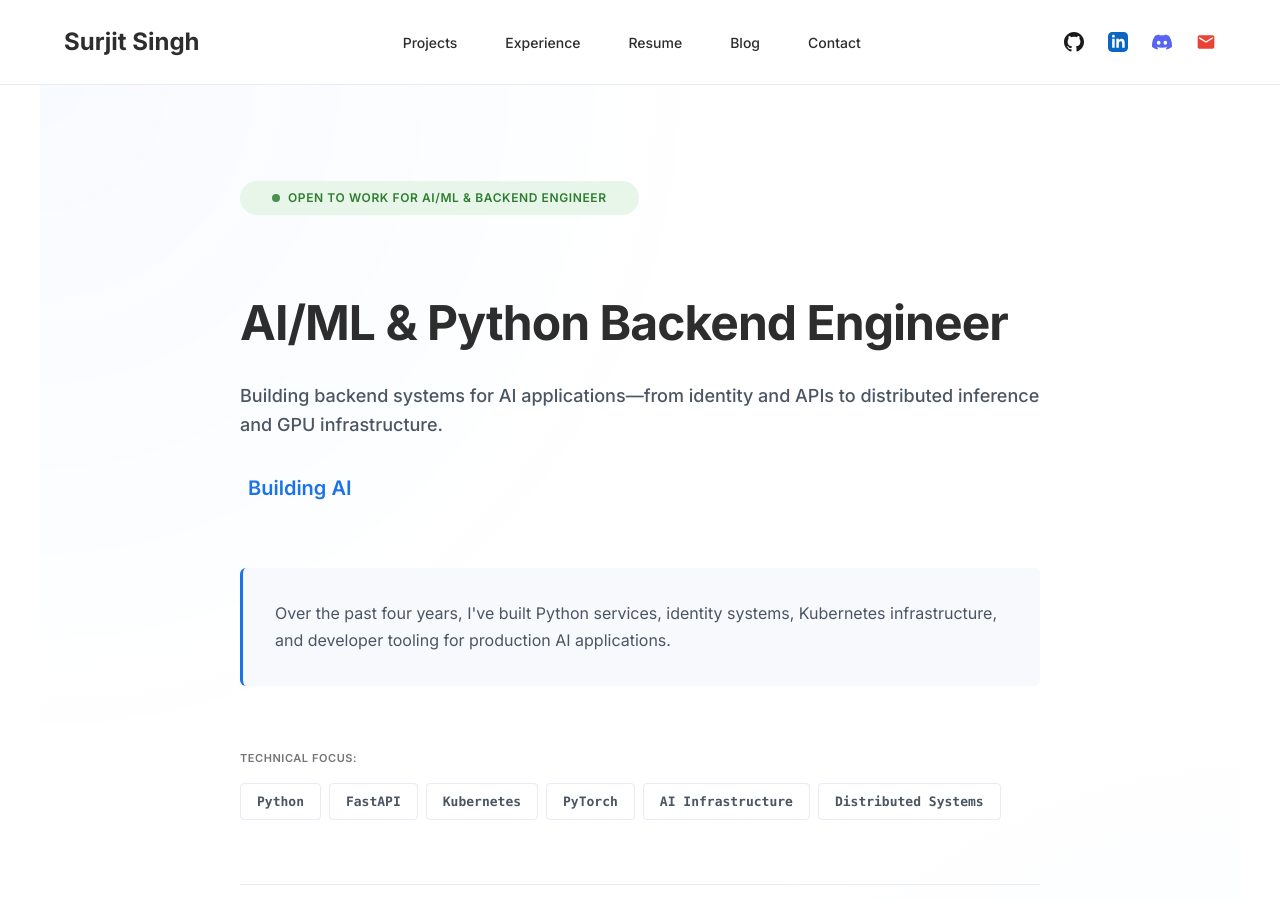
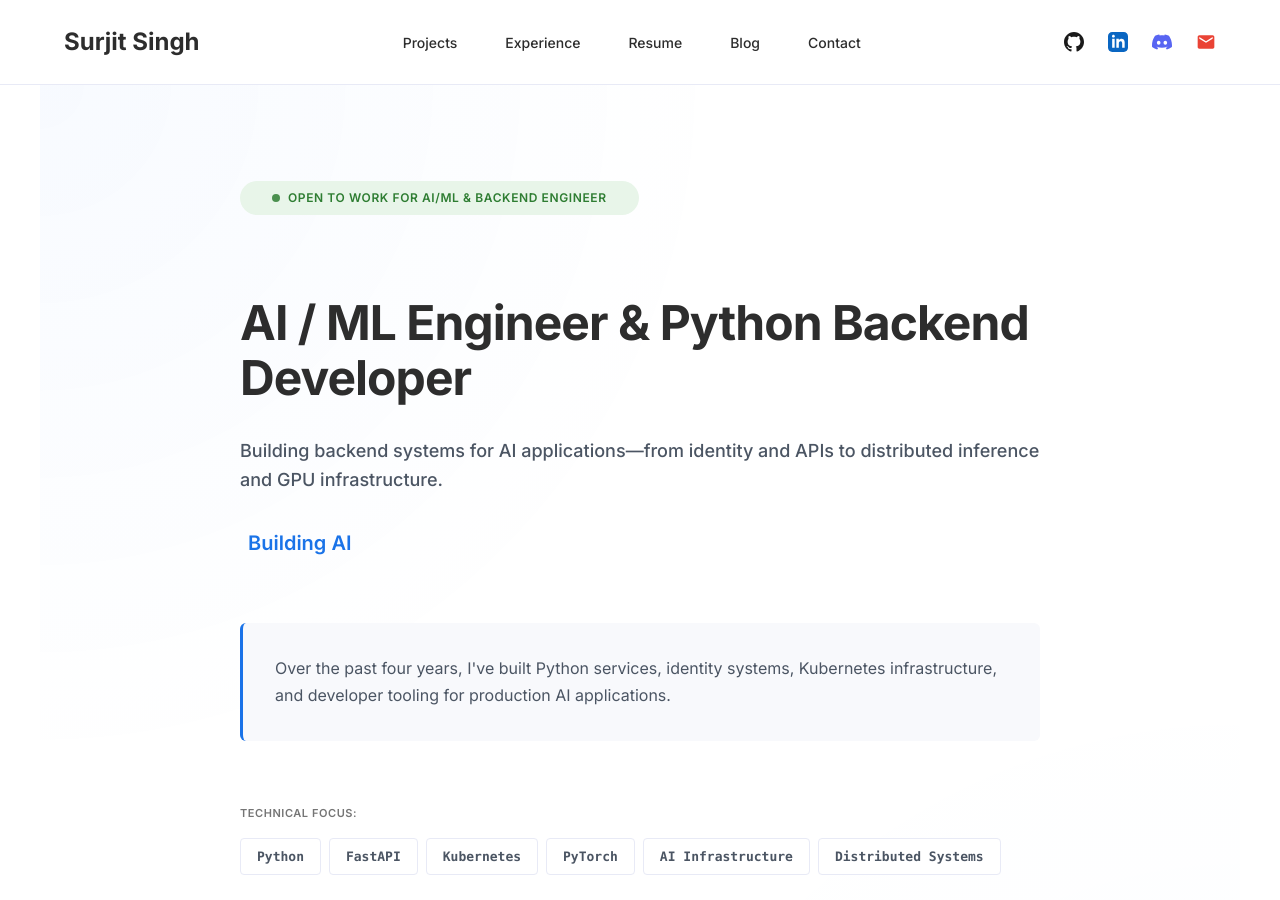
Before and after one commit to surjit7/surjit7.github.io, a Jekyll site: the page built from index.md, in a window 1280 px wide and 900 px high. Built offline with Jekyll 4.4.1, drawn with Linux system fonts in a browser that asks for light colours.

Commit message:
Seo-config

```diff
--- a/_config.yml
+++ b/_config.yml
@@ -1,5 +1,5 @@
-title: "Surjit Singh | AI/ML & Python Backend Engineer"
-description: "Surjit Singh - AI/ML & Python Backend Engineer specializing in LLM platforms, GPU infrastructure, and distributed systems."
+title: "Surjit Singh | AI & Machine Learning Engineer | Python Backend Developer"
+description: "Surjit Singh - AI & Machine Learning Engineer & Python Backend Developer specializing in LLM platforms, GPU infrastructure, and distributed systems."
 url: "https://surjit7.github.io"
 baseurl: ""
 author:
@@ -14,8 +14,8 @@
   - jekyll-seo-tag
   - jekyll-sitemap
 jekyll-seo-tag:
-  title: "Surjit Singh | AI/ML & Python Backend Engineer"
-  description: "Portfolio of Surjit Singh, AI/ML & Python Backend Engineer specializing in LLM platforms, GPU infrastructure, and distributed systems"
+  title: "Surjit Singh | AI & Machine Learning Engineer | Python Backend Developer"
+  description: "Portfolio of Surjit Singh, AI & Machine Learning Engineer & Python Backend Developer specializing in LLM platforms, GPU infrastructure, and distributed systems"
   name: "Surjit Singh"
   url: "https://surjit7.github.io"
   twitter:
--- a/_includes/hero.html
+++ b/_includes/hero.html
@@ -10,7 +10,7 @@
         </div>
       </div>
 
-      <h1 class="hero-title">AI/ML & Python Backend Engineer</h1>
+      <h1 class="hero-title">AI / ML Engineer & Python Backend Developer</h1>
 
       <p class="hero-subtitle">
         Building backend systems for AI applications—from identity and APIs to distributed inference and GPU infrastructure.
```
